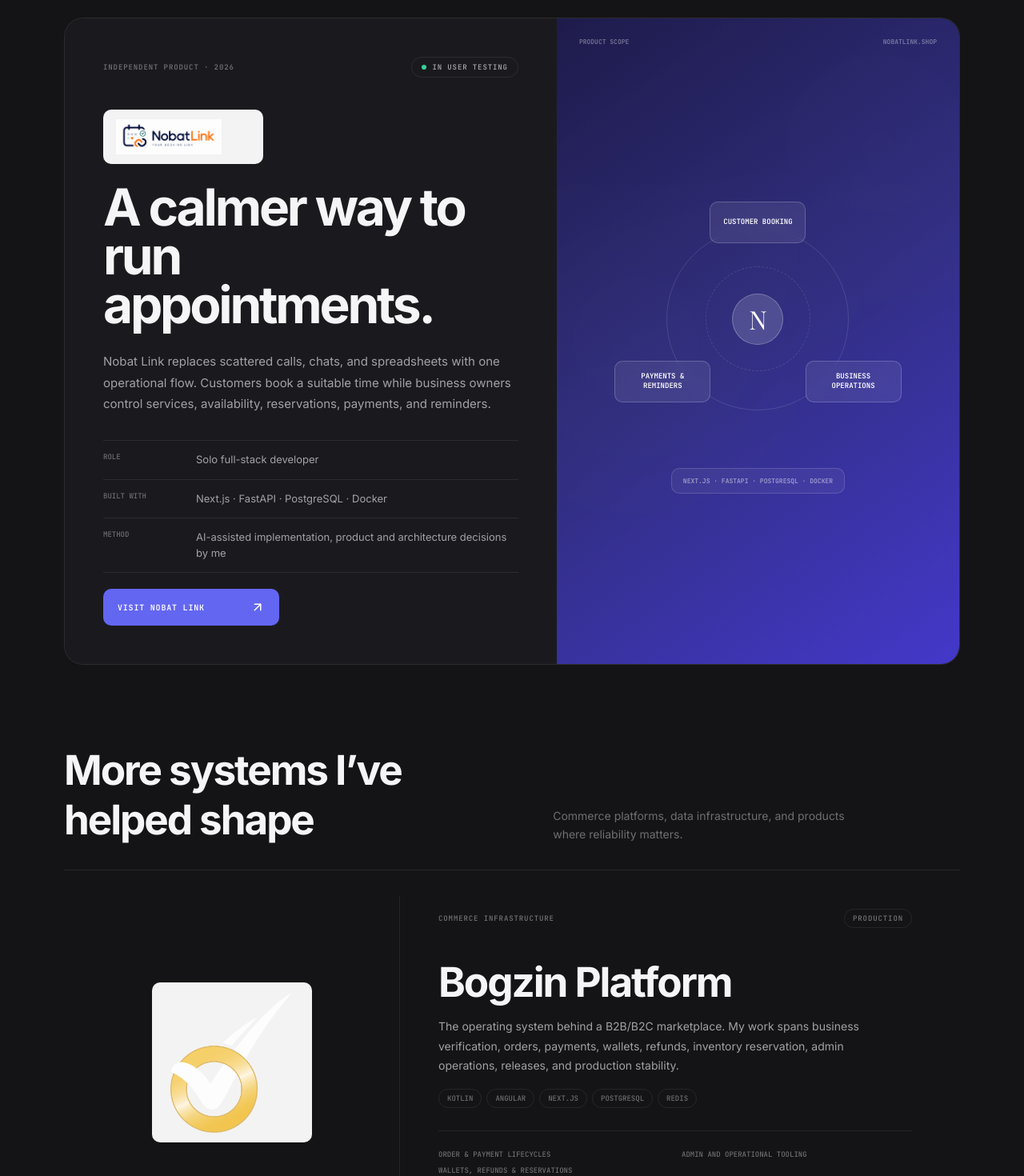
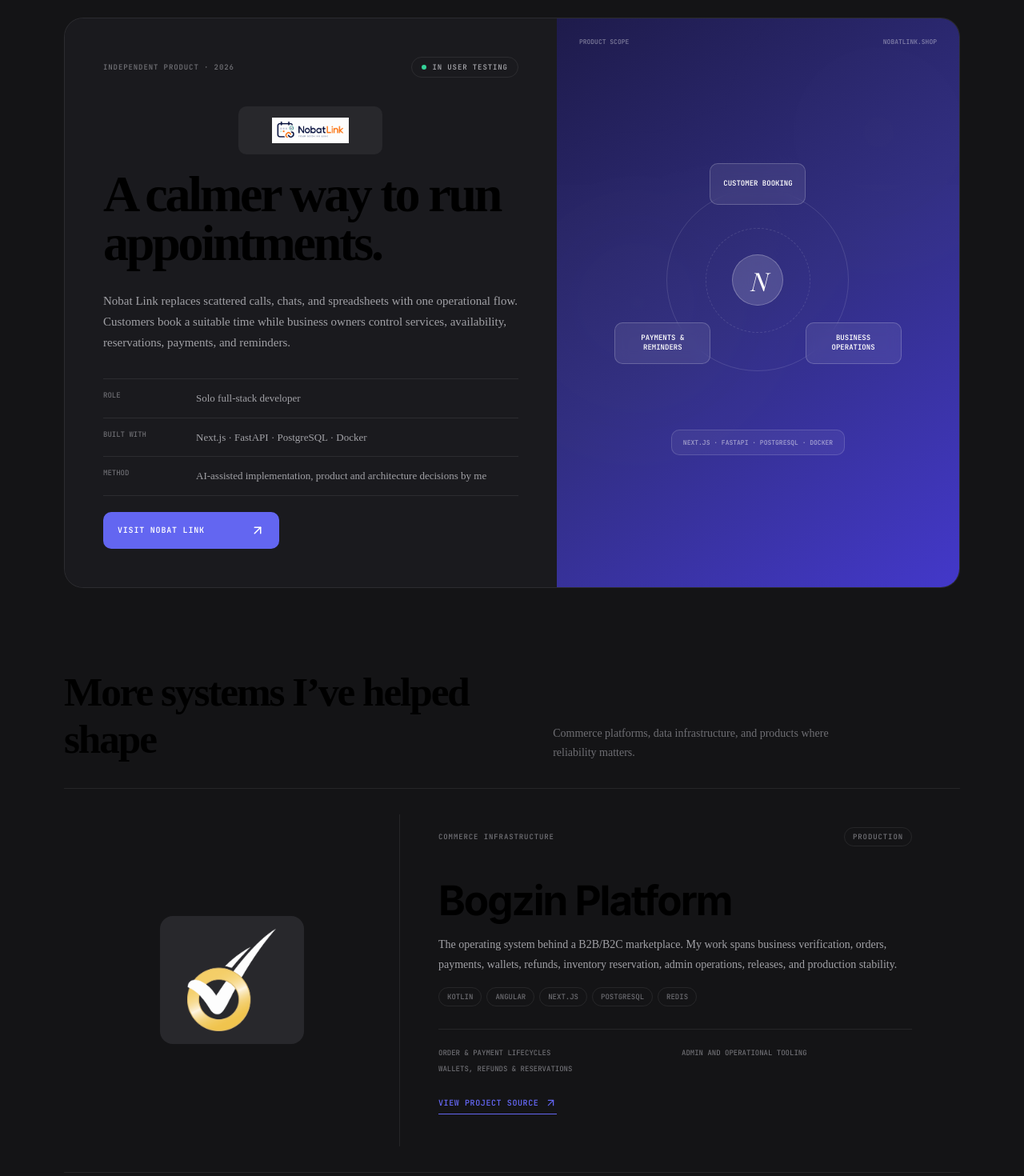
Before and after one commit to arefshadbakhsh/portfolio, a React (Vite) app: page / in a window 1280 px wide. Shown: the part 1040-2510 px from the top of the page at 80% size. Built offline with nearby package versions, Linux system fonts and the light colour scheme; a web font is replaced by a local one.

Commit message:
Fix: logo backgrounds - dark bg #28282c in dark mode, #e2e2e6 in light mode, Nobat logo centered, project logos bigger with more padding

```diff
--- a/src/styles.css
+++ b/src/styles.css
@@ -24,27 +24,21 @@
   --shadow: 0 1px 2px rgba(0,0,0,.3), 0 4px 16px rgba(0,0,0,.2);
   --shadow-lg: 0 4px 8px rgba(0,0,0,.3), 0 16px 48px rgba(0,0,0,.3);
   --transition: cubic-bezier(.4,0,.2,1);
-  --logo-bg: rgba(255,255,255,.95);
-  font-family: 'Inter', -apple-system, sans-serif;
-  color: var(--text-primary);
-  background: var(--bg);
-  font-synthesis: none;
-  -webkit-font-smoothing: antialiased;
-  -moz-osx-font-smoothing: grayscale;
+  --logo-bg: #28282c;
 }
 
 [data-theme="light"] {
-  --bg: #fafafa;
+  --bg: #f5f5f7;
   --bg-elevated: #ffffff;
   --bg-card: #ffffff;
-  --bg-card-hover: #f5f5f5;
-  --surface: rgba(0,0,0,.03);
-  --surface-hover: rgba(0,0,0,.06);
-  --border: rgba(0,0,0,.08);
-  --border-hover: rgba(0,0,0,.15);
-  --text-primary: #1a1a1e;
-  --text-secondary: #555558;
-  --text-tertiary: #8a8a8e;
+  --bg-card-hover: #f0f0f2;
+  --surface: rgba(0,0,0,.04);
+  --surface-hover: rgba(0,0,0,.07);
+  --border: rgba(0,0,0,.1);
+  --border-hover: rgba(0,0,0,.18);
+  --text-primary: #111114;
+  --text-secondary: #48484d;
+  --text-tertiary: #7c7c82;
   --accent: #4f46e5;
   --accent-hover: #6366f1;
   --accent-glow: rgba(79,70,229,.1);
@@ -52,7 +46,7 @@
   --green-glow: rgba(16,185,129,.08);
   --shadow: 0 1px 3px rgba(0,0,0,.08), 0 4px 16px rgba(0,0,0,.04);
   --shadow-lg: 0 4px 8px rgba(0,0,0,.08), 0 16px 48px rgba(0,0,0,.08);
-  --logo-bg: rgba(0,0,0,.04);
+  --logo-bg: #e2e2e6;
 }
 
 *, *::before, *::after { box-sizing: border-box; margin: 0; padding: 0; }
@@ -91,8 +85,8 @@
 }
 
 .wordmark > img {
-  width: 32px;
-  height: 32px;
+  width: 36px;
+  height: 36px;
   border-radius: 50%;
   object-fit: cover;
   object-position: center 16%;
@@ -518,14 +512,14 @@
 }
 
 .nobat-logo {
-  width: 200px;
-  max-height: 68px;
+  width: 180px;
+  max-height: 60px;
   object-fit: contain;
-  object-position: left center;
-  margin: 40px 0 24px;
-  padding: 12px 16px;
+  margin: 36px auto 20px;
+  padding: 14px 20px;
   background: var(--logo-bg);
   border-radius: var(--radius-sm);
+  display: block;
 }
 
 .case-copy h3 {
@@ -754,13 +748,13 @@
 }
 
 .case-brand img {
-  width: min(200px, 70%);
-  max-height: 200px;
+  width: min(180px, 65%);
+  max-height: 160px;
   object-fit: contain;
   transition: transform .3s var(--transition);
-  padding: 12px;
+  padding: 16px;
   background: var(--logo-bg);
-  border-radius: var(--radius-sm);
+  border-radius: var(--radius);
 }
 
 .case-brand:hover img { transform: scale(1.08); }
```
